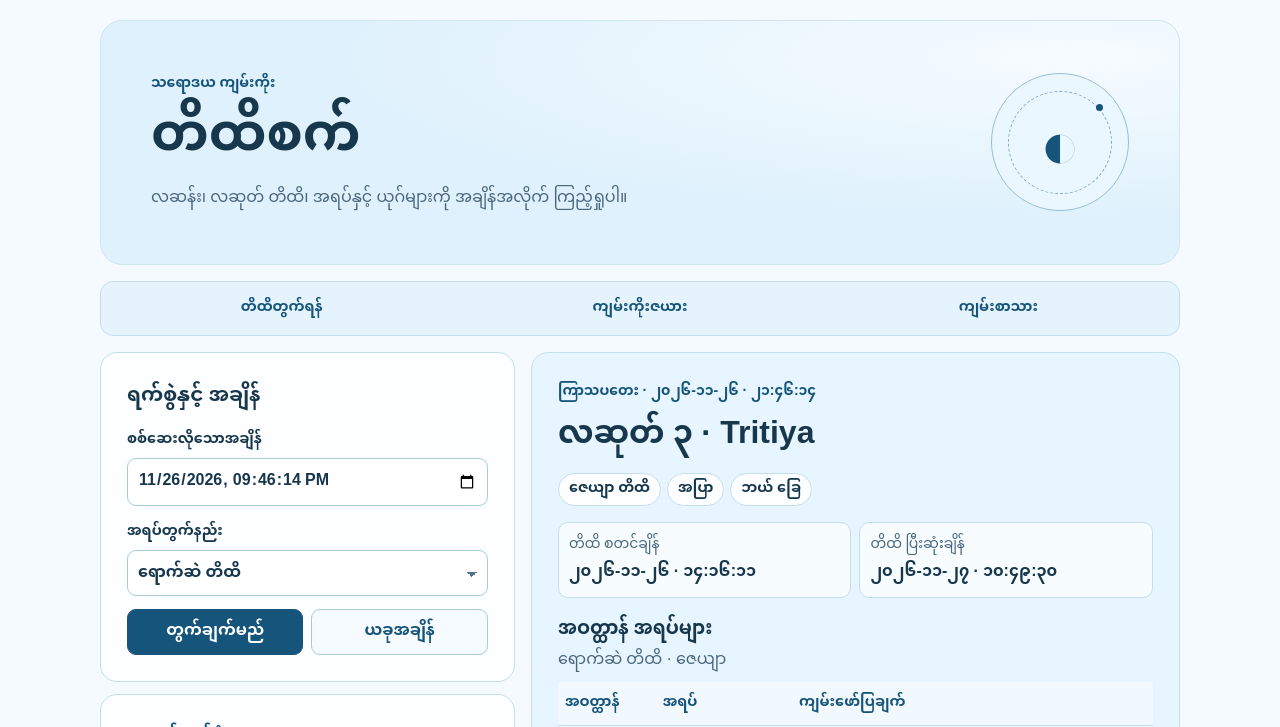
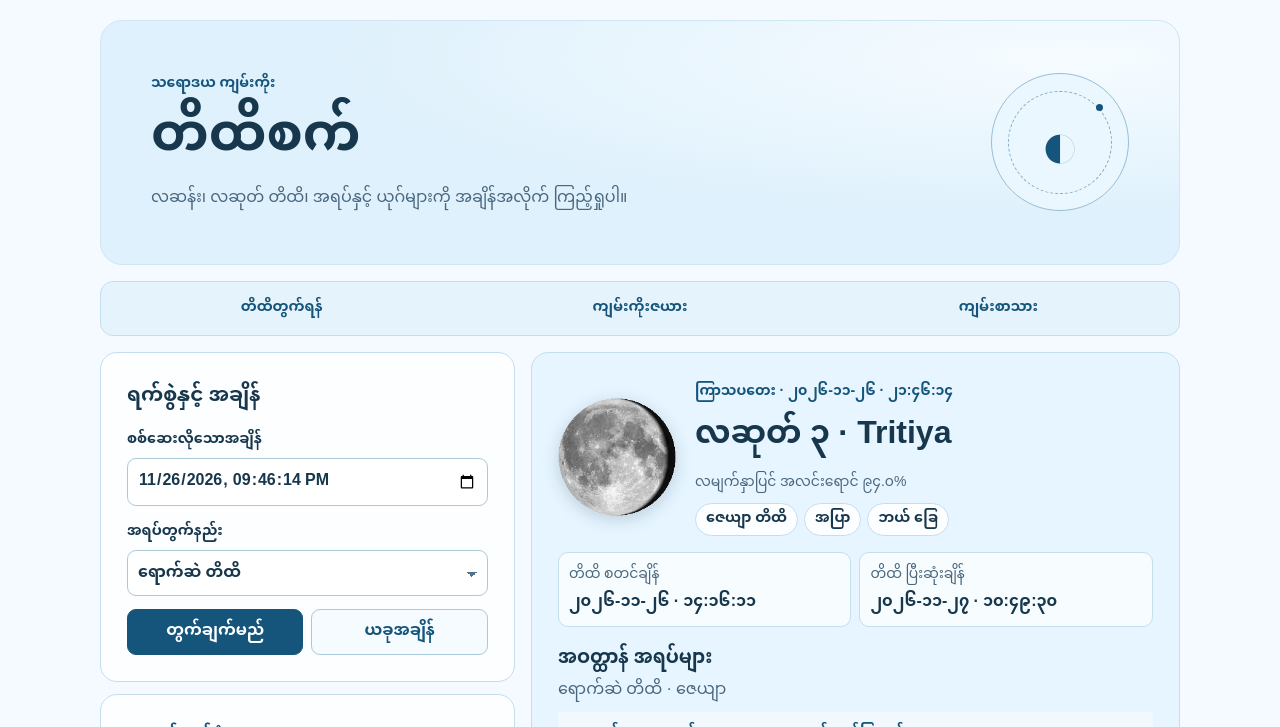
Before and after one commit to yemunaung2244/tithi-set, a plain HTML site: page dist/index.html in a window 1280 px wide. Shown: the part 73-800 px from the top of the page. Drawn offline with Linux system fonts and the light colour scheme.

Commit message:
Update Site source

```diff
--- a/dist/app.mjs
+++ b/dist/app.mjs
@@ -1,3 +1,4 @@
+import {litFraction, showMoon} from './moon.mjs';
 import {transcript} from './transcript.mjs';
 import {HOUR, OFFSET, mm, groups, stages, days, names, groupOf, directionStages, readTithi, completedYears, yugRules} from './engine.mjs';
 const byId = id => document.getElementById(id);
@@ -59,15 +60,22 @@ function calculate() {
     }
     const directions = directionStages(base);
     byId('result').innerHTML = `
-      <p class="kicker">${days[t.weekday]} · ${fmt(ms)}</p>
-      <h2>${tithiName(t)}</h2>
-      <div class="tags"><span>${actual.name} တိထိ</span><span>${actual.color}</span><span>${actual.side} ခြေ</span></div>
+      <div class="lunar-result">
+        <canvas id="moon-phase" width="192" height="192" aria-hidden="true"></canvas>
+        <div>
+          <p class="kicker">${days[t.weekday]} · ${fmt(ms)}</p>
+          <h2>${tithiName(t)}</h2>
+          <p class="moon-light">လမျက်နှာပြင် အလင်းရောင် ${mm((litFraction(t.angle)*100).toFixed(1))}%</p>
+          <div class="tags"><span>${actual.name} တိထိ</span><span>${actual.color}</span><span>${actual.side} ခြေ</span></div>
+        </div>
+      </div>
       <dl class="times"><div><dt>တိထိ စတင်ချိန်</dt><dd>${fmt(t.start)}</dd></div><div><dt>တိထိ ပြီးဆုံးချိန်</dt><dd>${fmt(t.end)}</dd></div></dl>
       <h3>အဝတ္ထာန် အရပ်များ</h3><p class="basis">${caption}</p>
       ${table(['အဝတ္ထာန်','အရပ်','ကျမ်းဖော်ပြချက်'],directions.map(r=>[r.stage,r.group.direction,r.note]))}
       <div class="mini"><h3>တိထိနှင့် ယုဂ်</h3><p>${t.yugs.length?t.yugs.map(y=>pageLink(y.page,y.name)).join(' · '):'ကျမ်းပါ စည်းမျဉ်းများနှင့် တိုက်ဆိုင်သော ယုဂ် မရှိပါ။'}</p></div>
       <div class="mini"><h3>${actual.name} တိထိ၏ ရိုးရာဖော်ပြချက်</h3><p>${actual.note} · ${pageLink(39,'ကျမ်းကို ဖတ်ပါ')}</p></div>
       <div class="mini"><h3>တိထိလုံးအလိုက် ကျမ်းဖော်ပြချက်</h3><p>${numberNotes[t.number]} · ${pageLink(t.number===1?45:t.number>=2&&t.number<=5?46:t.number>=6&&t.number<=11?47:48,'ကျမ်းကို ဖတ်ပါ')}</p></div>`;
+    void showMoon(byId('moon-phase'), t.angle);
   } catch (failure) {
     byId('result').textContent = 'ရက်စွဲနှင့် အချိန်ကို ပြင်ပြီး ပြန်တွက်ပါ။';
     error.textContent = failure instanceof TypeError ? 'ရွေးထားသည့် အချိန်အတွက် တွက်ချက်မှု မပြီးဆုံးနိုင်ပါ။' : failure.message;
--- a/dist/index.html
+++ b/dist/index.html
@@ -26,7 +26,7 @@
 <div class="actions"><button class="primary">တွက်ချက်မည်</button><button id="now" type="button">ယခုအချိန်</button></div>
 <p id="error" role="alert" hidden></p>
 </form>
-<details class="panel notes"><summary>တွက်ချက်ပုံ</summary><p>နေ၊ လ လောင်ဂျီတွဒ်ကွာခြားချက် ၁၂° တိုင်း တိထိတစ်လုံး ပြောင်းသည်။ ယုဂ်အတွက် မြန်မာစံတော်ချိန် သန်းခေါင်မှ ရက်ပြောင်းသည်ဟု သတ်မှတ်ထားသည်။ ပုဏ္ဏာအရပ်အတွက် ကျမ်းစာမျက်နှာ ၂၄ ပါ အရှေ့မြောက်ကို အသုံးပြုထားသည်။</p><p>တစ်နာရီစီနည်းကို တိထိအစမှ စတင်၍ နောက်တိထိမစမီအထိ လှည့်တွက်သည်။ ၁၂ နှစ်နည်းတွင် ဇာတိအုပ်စုမှ စပြီး ပြည့်ပြီးသော အသက် ၁၂ နှစ်တိုင်း တစ်အုပ်စုစီ ရွှေ့သည်။</p></details>
+<details class="panel notes"><summary>တွက်ချက်ပုံ</summary><p>နေ၊ လ လောင်ဂျီတွဒ်ကွာခြားချက် ၁၂° တိုင်း တိထိတစ်လုံး ပြောင်းသည်။ ယုဂ်အတွက် မြန်မာစံတော်ချိန် သန်းခေါင်မှ ရက်ပြောင်းသည်ဟု သတ်မှတ်ထားသည်။ ပုဏ္ဏာအရပ်အတွက် ကျမ်းစာမျက်နှာ ၂၄ ပါ အရှေ့မြောက်ကို အသုံးပြုထားသည်။</p><p>တစ်နာရီစီနည်းကို တိထိအစမှ စတင်၍ နောက်တိထိမစမီအထိ လှည့်တွက်သည်။ ၁၂ နှစ်နည်းတွင် ဇာတိအုပ်စုမှ စပြီး ပြည့်ပြီးသော အသက် ၁၂ နှစ်တိုင်း တစ်အုပ်စုစီ ရွှေ့သည်။</p><p>လမျက်နှာပြင်ပုံ <a href="https://svs.gsfc.nasa.gov/4720/">NASA SVS · CGI Moon Kit</a></p></details>
 </div>
 <section id="result" class="panel result" aria-label="တွက်ချက်ရလဒ်" aria-live="polite"></section>
 </section>
--- /dev/null
+++ b/dist/moon.mjs
@@ -0,0 +1,91 @@
+const SIZE = 192;
+const RADIANS = Math.PI / 180;
+const wrapTurn = angle => (angle + 540) % 360 - 180;
+
+export const litFraction = angle => (1 - Math.cos(angle * RADIANS)) / 2;
+
+let texture;
+let texturePromise;
+let lastAngle;
+
+function loadTexture() {
+  texturePromise ??= new Promise(resolve => {
+    const image = new Image();
+    image.onload = () => {
+      const map = document.createElement('canvas');
+      map.width = image.naturalWidth;
+      map.height = image.naturalHeight;
+      const context = map.getContext('2d');
+      context.drawImage(image, 0, 0);
+      texture = context.getImageData(0, 0, map.width, map.height);
+      resolve();
+    };
+    image.onerror = resolve;
+    image.src = new URL('./moon-surface.jpg', import.meta.url).href;
+  });
+  return texturePromise;
+}
+
+function makeSurface() {
+  const surface = [];
+  const radius = SIZE / 2 - 1;
+  for (let row = 0; row < SIZE; row++) {
+    const y = (radius - row + .5) / radius;
+    for (let column = 0; column < SIZE; column++) {
+      const x = (column - radius - .5) / radius;
+      const squared = x*x + y*y;
+      if (squared >= 1) continue;
+      const z = Math.sqrt(1 - squared);
+      let albedo = 205;
+      if (texture) {
+        const u = Math.floor((.5 + Math.atan2(x,z) / (2*Math.PI)) * texture.width);
+        const v = Math.floor((.5 - Math.asin(y) / Math.PI) * texture.height);
+        const index = (v * texture.width + u) * 4;
+        const rgb = texture.data;
+        albedo = Math.min(255, (rgb[index]*.2126 + rgb[index+1]*.7152 + rgb[index+2]*.0722)*1.15 + 35);
+      }
+      surface.push({index:(row*SIZE+column)*4, x, z, albedo});
+    }
+  }
+  return surface;
+}
+
+export async function showMoon(canvas, angle) {
+  const preceding = lastAngle ?? angle;
+  lastAngle = angle;
+  await loadTexture();
+  if (!canvas.isConnected) return;
+  const context = canvas.getContext('2d');
+  if (!context) return;
+  const surface = makeSurface();
+  const frame = context.createImageData(SIZE, SIZE);
+  function paint(value) {
+    const xLight = Math.sin(value * RADIANS);
+    const zLight = -Math.cos(value * RADIANS);
+    for (const {index,x,z,albedo} of surface) {
+      const illumination = x*xLight + z*zLight;
+      const light = Math.max(0, Math.min(1, illumination*7 + .1));
+      const shade = .075 + .925 * light * (.82 + .18*z);
+      const gray = albedo * shade;
+      frame.data[index] = gray;
+      frame.data[index+1] = gray;
+      frame.data[index+2] = gray;
+      frame.data[index+3] = 255;
+    }
+    context.putImageData(frame, 0, 0);
+  }
+  const turn = wrapTurn(angle-preceding);
+  if (Math.abs(turn)<.05 || matchMedia('(prefers-reduced-motion: reduce)').matches) {
+    paint(angle);
+    return;
+  }
+  const started = performance.now();
+  paint(preceding);
+  function tick(now) {
+    if (!canvas.isConnected) return;
+    const progress = Math.min(1, (now-started)/450);
+    paint(preceding + turn * (1-(1-progress)**3));
+    if (progress<1) requestAnimationFrame(tick);
+  }
+  requestAnimationFrame(tick);
+}
```
Also changed, not shown: dist/moon-surface.jpg (added), dist/style.css.
